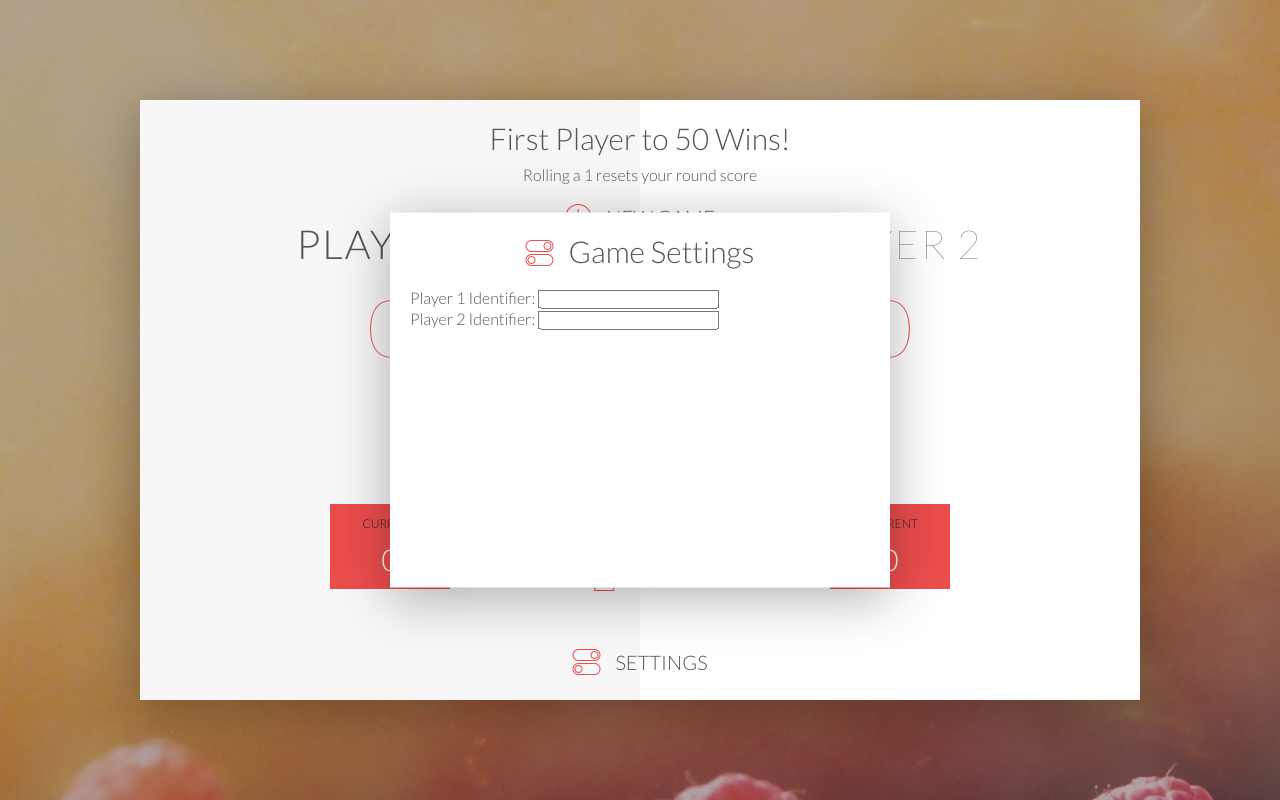
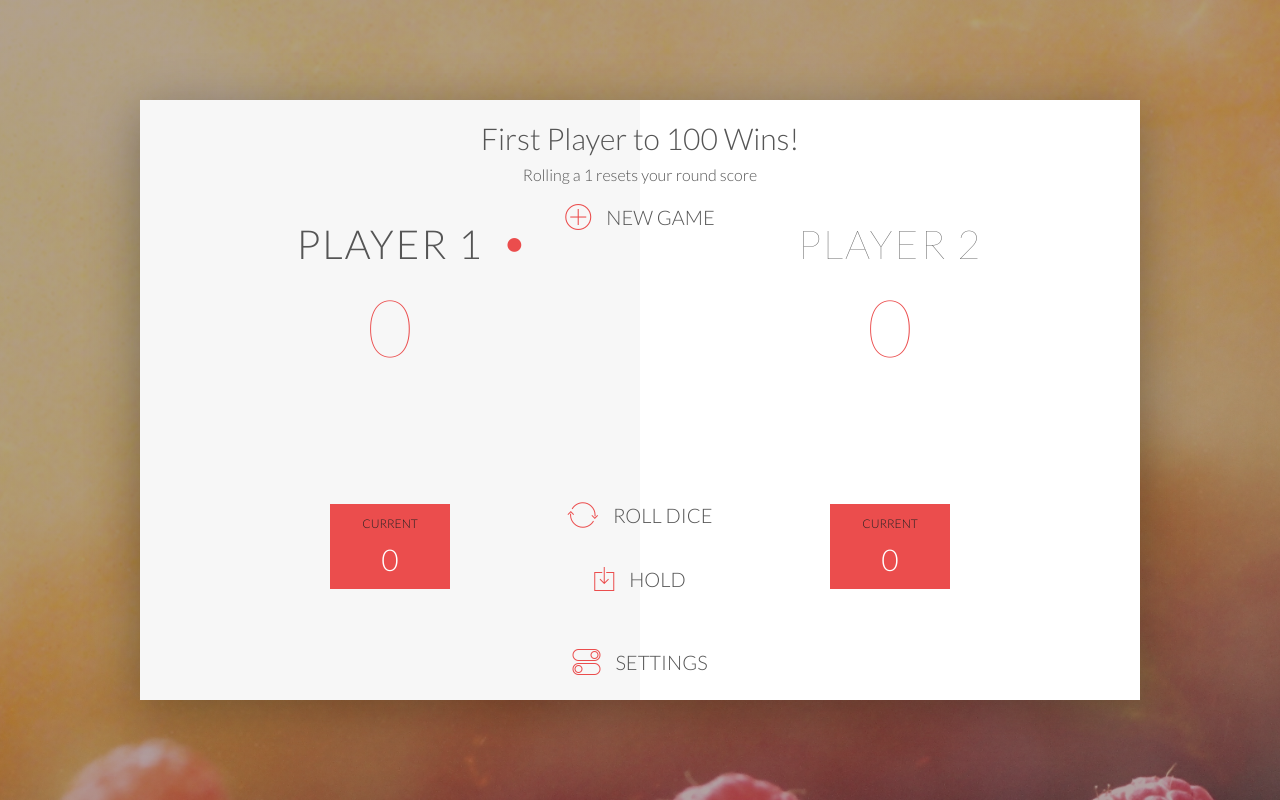
Before and after one commit to Oznomal/Roll-Your-Luck, a PHP site: page /index.html in a window 1280 px wide. Run offline with PHP 8.4, Linux system fonts and the light colour scheme.

Commit message:
Settings - Enhancement Part 1
Added Most of the Settings Enhancements

- Settings Button
- Settings Modal
- Change Player Name Setting
- Set Winning Score Setting

Left to do:

Either implement the second column worth of settings (see below):

1. Option for Multiple Dice
2. Reset Round Score on Double 6's (multi-dice)
3. Reset Round Score on Back to Back 6's (Single Dice)
4. Reset Global Score on Double 6's (multi-dice)
5. Reset Global Score on Back to Back 6's (Single Dice)

```diff
--- a/app.js
+++ b/app.js
@@ -17,7 +17,7 @@
 //----------------------------------------------------------------------------------------------------------//
 
 //== FIELDS ==
-var scores, roundScore, activePlayer, gamePlaying;
+var scores, roundScore, activePlayer, gamePlaying, settingsModal, player0Name, player1Name, winningScore;
 
 //------------------------------------------------------------------------------------//
 
@@ -31,6 +31,7 @@ function init(){
     scores = [0,0];
     roundScore = 0;
     activePlayer = 0;
+    settingsModal = document.querySelector('.settings-modal');
 
     //Set UI scores to 0
     document.getElementById('score-0').textContent = '0';
@@ -42,8 +43,8 @@ function init(){
     document.querySelector('.dice').style.display = 'none';
 
     //Set the names of the players (to remnove 'WINNER' if needed)
-    document.getElementById('name-0').textContent = 'Player 1';
-    document.getElementById('name-1').textContent = 'Player 2';
+    updatePlayerNames();
+    updateWinningScore();
 
     //Remove Winning and Active classes from both players
     document.querySelector('.player-0-panel').classList.remove('winner');
@@ -60,6 +61,31 @@ function init(){
 
 //------------------------------------------------------------------------------------//
 
+//== UPDATE THE NAMES OF THE PLAYERS WITHIN THE UI ==
+function updatePlayerNames(){
+
+    if(player0Name === undefined || player0Name.trim().length === 0){
+        player0Name = 'Player 1'
+    }
+
+    if(player1Name === undefined || player1Name.trim().length === 0){
+        player1Name = 'Player 2'
+    }
+
+    document.getElementById('name-0').textContent = player0Name;
+    document.getElementById('name-1').textContent = player1Name;
+}
+
+//------------------------------------------------------------------------------------//
+
+//== UPDATE THE WINNING SCORE OF THE GAME ==
+function updateWinningScore(){
+    if(winningScore === undefined || winningScore < 25 || winningScore > 999){
+        winningScore = 100;
+    }
+
+    document.querySelector('.header-text').textContent = `First Player to ${winningScore} Wins!`;
+}
 
 //== HANDLE THE ACTION WHEN THE ROLL BUTTON IS CLIKCED ==
 document.querySelector('.btn-roll').addEventListener('click', function(){
@@ -97,7 +123,7 @@ document.querySelector('.btn-hold').addEventListener('click', function(){
         document.querySelector('#score-' + activePlayer).textContent = scores[activePlayer];
 
         //3. Check if the player has won the game
-        if(scores[activePlayer] >= 50){
+        if(scores[activePlayer] >= winningScore){
             document.querySelector('#name-' + activePlayer).textContent = 'WINNER!';
             document.querySelector('.dice').style.display = 'none';
             document.querySelector('.player-' + activePlayer + '-panel').classList.add('winner');
@@ -135,3 +161,48 @@ function switchPlayers(){
 document.querySelector('.btn-new').addEventListener('click', init);
 
 //------------------------------------------------------------------------------------//
+
+//== HANDLE THE ACTION WHEN THE SETTINGS BUTTON IS CLICKED ==
+document.querySelector('.btn-settings').addEventListener('click', function(){
+    document.getElementById('player-0-name').placeholder = player0Name;
+    document.getElementById('player-1-name').placeholder = player1Name;
+    document.getElementById('winning-score-input').placeholder = winningScore;
+    openModal(settingsModal);
+    document.getElementById('player-0-name').focus();
+});
+
+//== HANDLE ACTION WHEN THE CANCEL BUTTON IS CLICKED WITHIN THE SETTINGS MODAL ==
+document.getElementById('btn-cancel-game-settings').addEventListener('click', function(){
+    closeModal(settingsModal);
+});
+
+//== HANDLE ACTION WHEN THE SAVE BUTTON IS CLICKED WITHIN THE SETTINGS MODAL ==
+document.getElementById('btn-save-game-settings').addEventListener('click', function(){
+    //Get the values from the input field
+    player0Name = document.getElementById('player-0-name').value;
+    player1Name = document.getElementById('player-1-name').value;
+    winningScore = document.getElementById('winning-score-input').value;
+
+    //Reset the Input Values
+    document.getElementById('player-0-name').value = "";
+    document.getElementById('player-1-name').value = "";
+    document.getElementById('winning-score-input').value = "";
+
+    //Restart the game and  close the modal
+    init();
+    closeModal(settingsModal);
+});
+
+
+//------------------------------------------------------------------------------------//
+//== GENERAL FUNCTIONS THAT MAY BE REUSED LATER ==
+function openModal(modal){
+    document.getElementById('modal-overlay').style.display = 'block';
+    modal.style.display = 'block';
+}
+
+function closeModal(modal){
+    document.getElementById('modal-overlay').style.display = 'none';
+    modal.style.display = 'none';
+}
+//------------------------------------------------------------------------------------//
--- a/index.html
+++ b/index.html
@@ -13,7 +13,7 @@
 <body>
 <div class="wrapper clearfix">
     <div class="player-0-panel active">
-        <div class="player-name" id="name-0">Player 1</div>
+        <div class="player-name" id="name-0"></div>
         <div class="player-score" id="score-0"></div>
         <div class="player-current-box">
             <div class="player-current-label">Current</div>
@@ -22,7 +22,7 @@
     </div>
 
     <div class="player-1-panel">
-        <div class="player-name" id="name-1">Player 2</div>
+        <div class="player-name" id="name-1"></div>
         <div class="player-score" id="score-1"></div>
         <div class="player-current-box">
             <div class="player-current-label">Current</div>
@@ -36,31 +36,44 @@
 
     <p class="sub-rules-text">Rolling a 1 resets your round score</p>
 
-    <button class="btn-new"><i class="ion-ios-plus-outline"></i>New game</button>
-    <button class="btn-roll"><i class="ion-ios-loop"></i>Roll dice</button>
-    <button class="btn-hold"><i class="ion-ios-download-outline"></i>Hold</button>
-    <button class="btn-settings"><i class="ion-ios-toggle-outline"></i>Settings</button>
+    <button class="btn-new button-center"><i class="ion-ios-plus-outline"></i>New game</button>
+    <button class="btn-roll button-center"><i class="ion-ios-loop"></i>Roll dice</button>
+    <button class="btn-hold button-center"><i class="ion-ios-download-outline"></i>Hold</button>
+    <button class="btn-settings button-center"><i class="ion-ios-toggle-outline"></i>Settings</button>
 
     <img src="dice-5.png" alt="Dice" class="dice">
+</div>
 
-    <div class="settings-modal">
-        <div class="settings-modal-content">
-            <h2 class="header-text"><i class="ion-ios-toggle-outline settings-modal-icon"></i>Game Settings</h2>
+<div class="modal-overlay" id="modal-overlay"></div>
+<div class="settings-modal">
+    <div class="settings-modal-content">
+        <h2 class="header-text"><i class="ion-ios-toggle-outline settings-modal-icon"></i>Game Settings</h2>
+        <div class="game-settings-form">
+            <div class="game-settings-form-row">
+                <label>Player 1 Name</label>
+                <br />
+                <input id="player-0-name" class="player-name-input"/>
+            </div>
 
-            <div class="game-settings-form">
-                <label>Player 1 Identifier: </label>
-                <input/>
-                <br />
-                <lable>Player 2 Identifier: </lable>
-                <input/>
-                <br />
+            <div class="game-settings-form-row">
+                <label>Player 2 Name</label>
+                <br/>
+                <input id="player-1-name" class="player-name-input"/>
+            </div>
 
+            <div class="game-settings-form-row">
+                <label>Winning Score</label>
+                <br/>
+                <input id="winning-score-input" class="small-input"/>
+            </div>
+
+            <div class="setting-buttons">
+                <button id="btn-cancel-game-settings" >Cancel</button>
+                <button id="btn-save-game-settings">Save</button>
             </div>
         </div>
     </div>
-
 </div>
-
 
 <script src="app.js"></script>
 </body>
--- a/style.css
+++ b/style.css
@@ -119,10 +119,6 @@ body {
 **********************************************/
 
 button {
-    position: absolute;
-    width: 200px;
-    left: 50%;
-    transform: translateX(-50%);
     color: #555;
     background: none;
     border: none;
@@ -132,6 +128,13 @@ button {
     cursor: pointer;
     font-weight: 300;
     transition: background-color 0.3s, color 0.3s;
+}
+
+.button-center{
+    position: absolute;
+    width: 200px;
+    left: 50%;
+    transform: translateX(-50%);
 }
 
 button:hover { font-weight: 600; }
@@ -186,7 +189,8 @@ i {
 **********************************************/
 .settings-modal{
     height: 375px;
-    width: 50%;
+    width: 566px;
+    display: none;
 }
 
 .settings-modal-icon{
@@ -195,5 +199,58 @@ i {
 
 .game-settings-form{
     margin-top: 75px;
-    margin-left: 20px;
+    margin-left: 40px;
 }
+
+.game-settings-form-row{
+    margin-bottom: 3px;
+}
+
+.setting-buttons{
+    position: absolute;
+    bottom: 35px;
+    right: 40px;
+}
+
+.setting-buttons button{
+    width: auto;
+}
+
+.setting-buttons button:first-child{
+    margin-right: 30px;
+}
+
+.game-settings-form-row label{
+    font-family: Lato;
+    font-size: 20px;
+    font-weight: 400;
+}
+
+.game-settings-form-row input{
+    font-family: Lato;
+    font-size: 20px;
+    font-weight: 300;
+    padding: 5px 10px;
+    margin: 8px 0;
+    border: 1px solid #555;
+    border-color: darkgray;
+    border-radius: 0px;
+    width: 220px
+
+}
+
+.game-settings-form-row input:focus{
+    outline: none;
+    border-color: #555;
+}
+
+
+.modal-overlay{
+    display: none;
+    background-color: rgb(0, 0, 0, 0.7);
+    position: fixed;
+    top: 0;
+    left: 0;
+    width: 100%;
+    height: 100%;
+}
```
